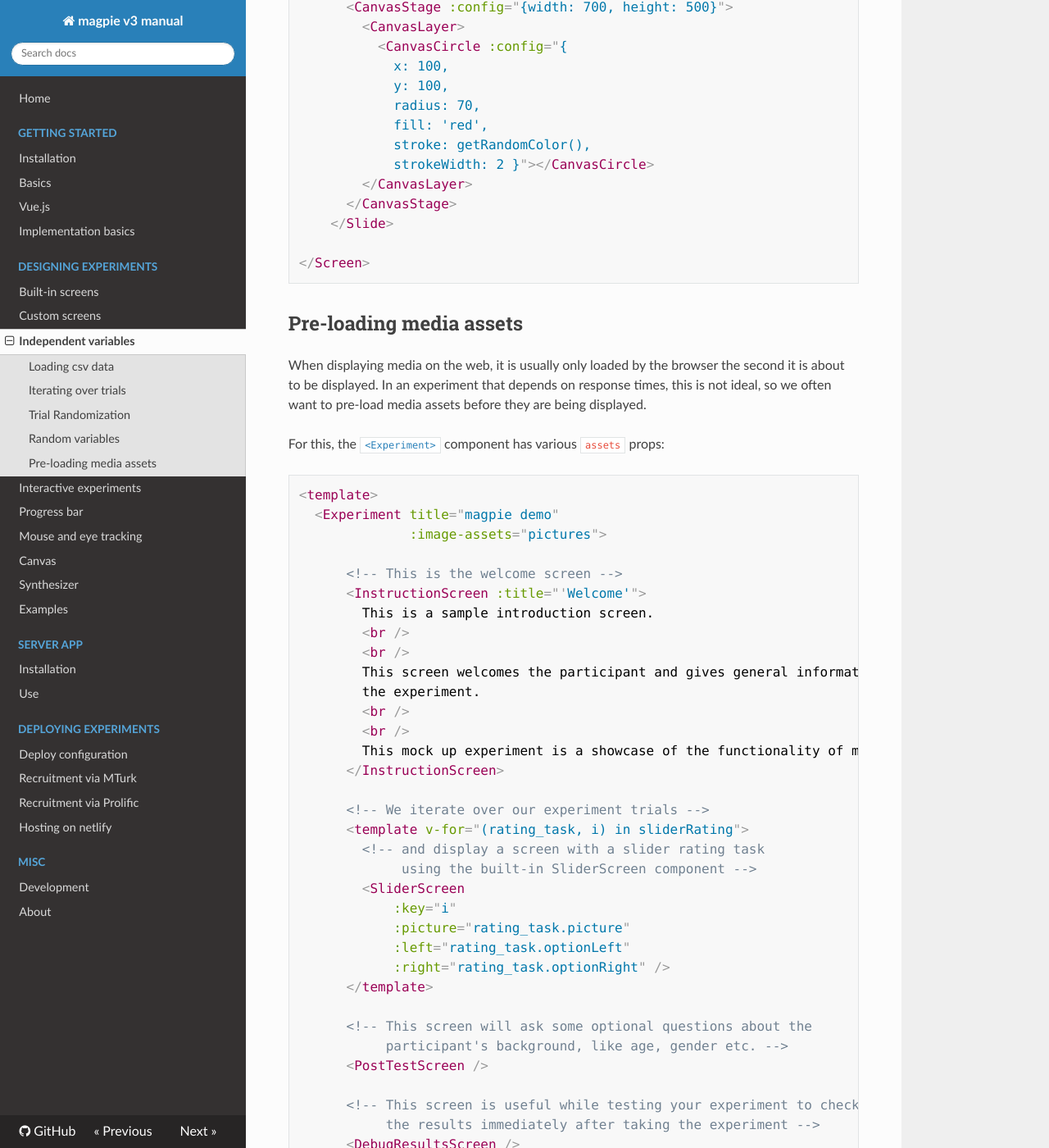
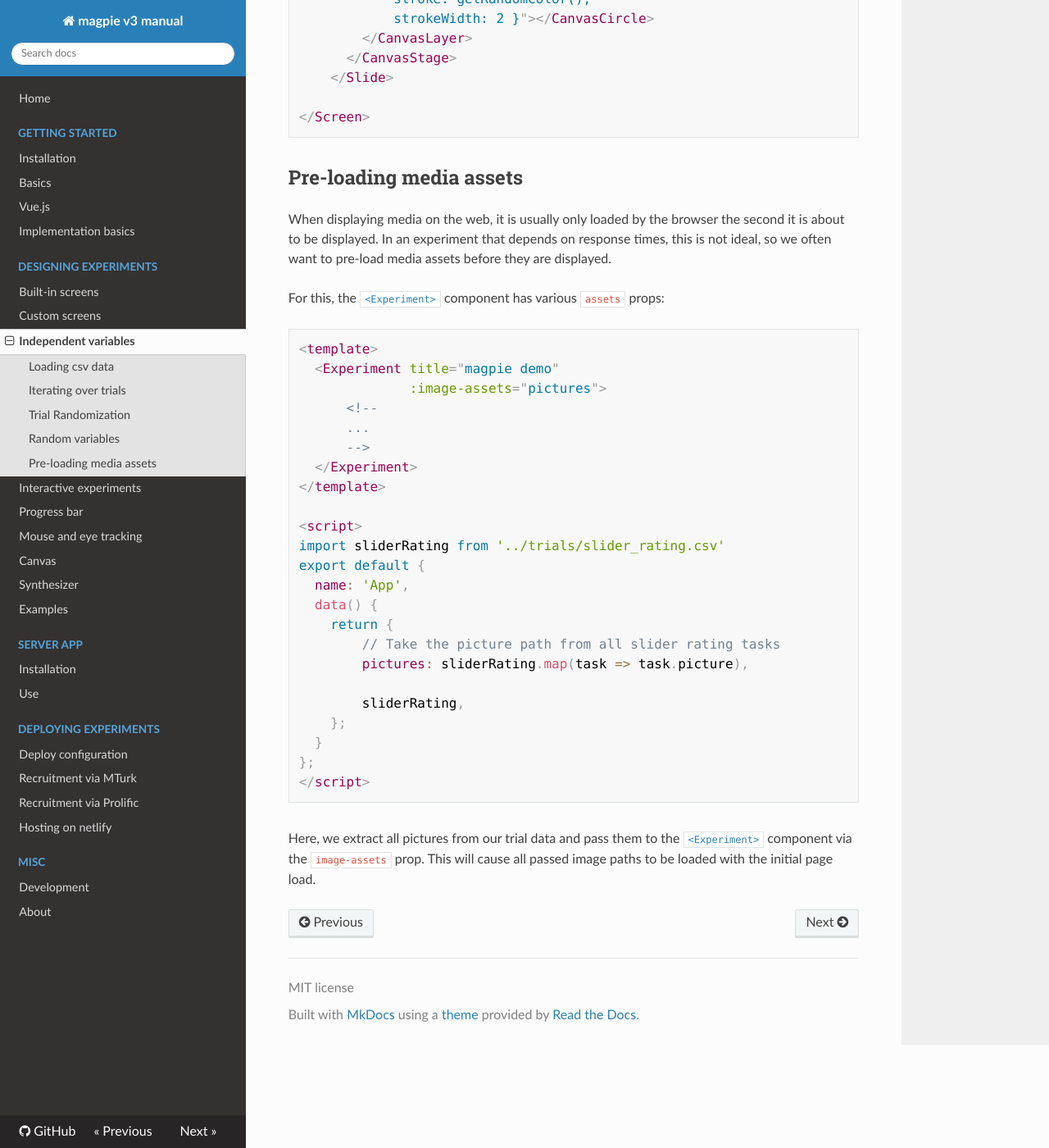
Before and after one commit to magpie-ea/magpie-v3-docs, an MkDocs documentation site: the page built from docs/01_designing_experiments/02_independent_variables.md, in a window 1280 px wide and 1400 px high, scrolled down 4245 px. Shown: the whole window at 82% size. Built offline with MkDocs 1.6.1, drawn with Linux system fonts in a browser that asks for light colours; some of the changed text lies outside the part shown.

Commit message:
Independent variables: Small fixes

````diff
--- a/docs/01_designing_experiments/02_independent_variables.md
+++ b/docs/01_designing_experiments/02_independent_variables.md
@@ -101,17 +101,9 @@ As seen in the example above you can now simply iterate over your trial data usi
 <template v-for="(rating_task, i) in sliderRating">
 ```
 
-If you would like to present the same sequence of screens multiple times, you can use
-
-```html
-<template v-for="i in 5">
-```
-
-to loop 5 times.
-
 ## Trial Randomization
-To randomize your trial data, you can use a function, provided by the `lodash` library, which is pre-installed in all projects
-created using the `magpie` command: [`_.shuffle`](https://lodash.com/docs/4.17.15#shuffle)
+To randomize your trial data, you can use the function [`_.shuffle`](https://lodash.com/docs/4.17.15#shuffle) provided by the `lodash` library.
+(Lodash comes pre-installed with all projects created with the `magpie` command.)
 
 First, we have to import lodash as follows
 
@@ -186,7 +178,7 @@ In a custom screen we could then use this method to draw a circle with a random
 ## Pre-loading media assets
 When displaying media on the web, it is usually only loaded by the browser the second it is about to be displayed.
 In an experiment that depends on response times, this is not ideal, so we often want to pre-load media assets before
-they are being displayed.
+they are displayed.
 
 For this, the [`<Experiment>`](https://magpie-reference.netlify.app/#experiment) component has various `assets` props:
 
@@ -194,37 +186,9 @@ For this, the [`<Experiment>`](https://magpie-reference.netlify.app/#experiment)
 <template>
   <Experiment title="magpie demo"
               :image-assets="pictures">
-
-      <!-- This is the welcome screen -->
-      <InstructionScreen :title="'Welcome'">
-        This is a sample introduction screen.
-        <br />
-        <br />
-        This screen welcomes the participant and gives general information about
-        the experiment.
-        <br />
-        <br />
-        This mock up experiment is a showcase of the functionality of magpie.
-      </InstructionScreen>
-
-      <!-- We iterate over our experiment trials -->
-      <template v-for="(rating_task, i) in sliderRating">
-        <!-- and display a screen with a slider rating task
-             using the built-in SliderScreen component -->
-        <SliderScreen
-            :key="i"
-            :picture="rating_task.picture"
-            :left="rating_task.optionLeft"
-            :right="rating_task.optionRight" />
-      </template>
-
-      <!-- This screen will ask some optional questions about the
-           participant's background, like age, gender etc. -->
-      <PostTestScreen />
-
-      <!-- This screen is useful while testing your experiment to check
-           the results immediately after taking the experiment -->
-      <DebugResultsScreen />
+      <!--
+      ...
+      -->
   </Experiment>
 </template>
 
@@ -245,3 +209,4 @@ export default {
 ```
 
 Here, we extract all pictures from our trial data and pass them to the [`<Experiment>`](https://magpie-reference.netlify.app/#experiment) component via the `image-assets` prop.
+This will cause all passed image paths to be loaded with the initial page load.
````
Also changed, not shown: other parts of docs/01_designing_experiments/02_independent_variables.md (+2 -2 lines).
